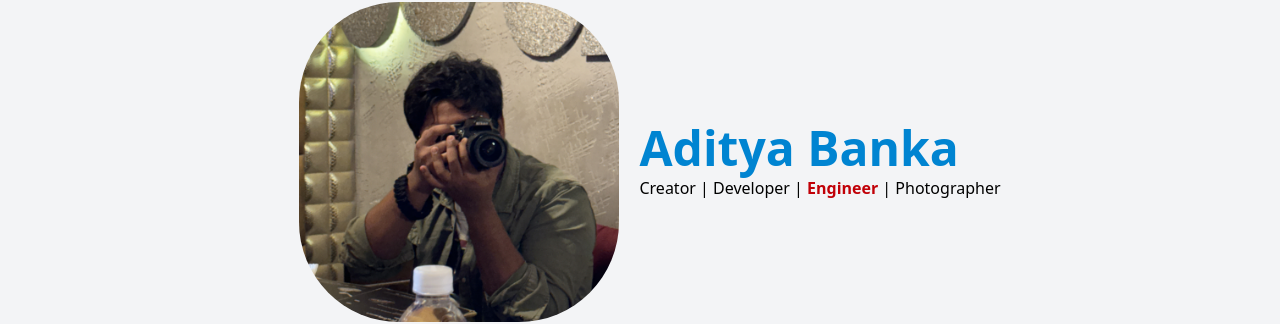
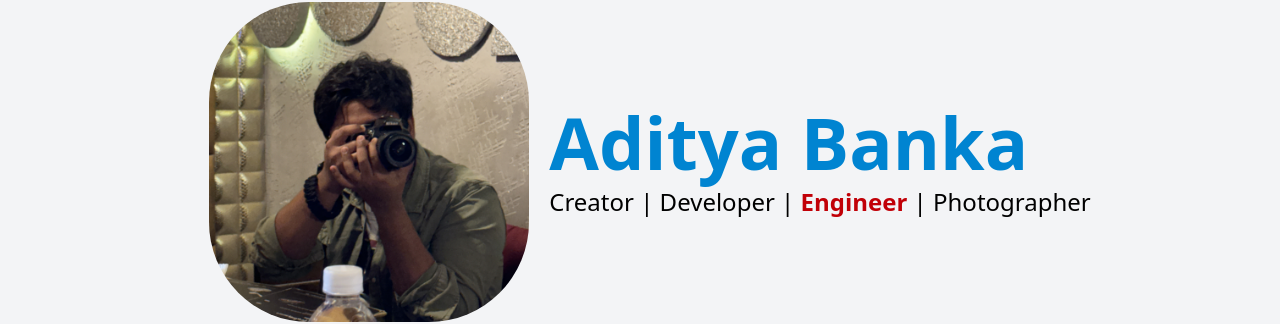
Before and after one commit to adityaBanka/adityabanka.github.io, a React (Vite) app: page /home in a window 1280 px wide. Shown: the part 98-422 px from the top of the page. Built offline with nearby package versions, Linux system fonts and the light colour scheme.

Commit message:
highlighted work page contents

```diff
--- a/src/Pages/Home.jsx
+++ b/src/Pages/Home.jsx
@@ -6,9 +6,9 @@ function HomePage() {
 
       <div className='flex lg:flex-row flex-col items-center justify-center'>
         <img src="AdityaBanka.jpg" className='w-1/2 lg:w-1/4 h-auto rounded-[100px] m-5 pointer-events-none select-none' alt="Aditya Banka" />
-        <div className='flex flex-col not-lg:items-center lg:items-left justify-center space-y-1'>
-          <h1 className='text-5xl font-bold text-sky-600'>Aditya Banka</h1>
-          <p>Creator | Developer | <span className='text-red-700 font-semibold'>Engineer</span> | Photographer</p>
+        <div className='flex flex-col not-lg:items-center lg:items-left justify-center lg:space-y-2 space-y-1'>
+          <h1 className='text-4xl lg:text-7xl font-bold text-sky-600'>Aditya Banka</h1>
+          <p className='lg:text-2xl'>Creator | Developer | <span className='text-red-700 font-semibold'>Engineer</span> | Photographer</p>
         </div>
       </div>
 
--- a/src/Pages/Project.jsx
+++ b/src/Pages/Project.jsx
@@ -1,3 +1,4 @@
+/* eslint-disable react/prop-types */
 import { useState } from 'react'
 import ProjectSection from '../Components/ProjectSection'
 
@@ -23,7 +24,7 @@ function Project() {
           My <span className="text-red-600 active:scale-95 inline-block duration-50 select-none" onClick={handleClick}>{count}</span>x Developer <span className='whitespace-nowrap'><span className='text-red-600 active:scale-95 inline-block duration-50 select-none' onClick={handleClick}>Pro</span>jects.</span> {count === 69 ? "😏Nice!" : ""}
         </p>
 
-        <p className='text-justify text-gray-700'>I have been programming since the age of <BW>13</BW>. Since then, I have worked with <BW>Java</BW>, <BW>C</BW>, <BW>C++</BW>, <BW>Python</BW>, JavaScript, HTML, CSS, and many other programming languages. In my journey I have made myself well versed in tools such as Git, Docker, VSCode, Postman, Android Studio, Chrome, Arduino, STM32, along with frameworks and libraries such as ReactJs, NodeJs, Tailwind, Spring, NumPy, Pandas, SciKit-Learn, Keras, TensorFlow, TensorflowJs, OpenCV, Google MediaPipe and more. I have used popular databases like, MySQL, SQLite, and MongoDB. I frequently use cloud services such as, Amazon Web Services (Lambda, EC2, S3, SES) and Google Cloud Platform as well. Apart from this I have also devoted time to understanding Machine Learning and Artificial Intelligence, with special emphasis on Deep Learning. Utilising Neural Networks like, 1D and 2D CNNs, RNNs and a plethora of preexisting models via transfer learning.</p>
+        <p className='text-justify text-gray-700'>I have been programming since the age of <BW>13</BW>. Since then, I have worked with <BW>Java</BW>, <BW>C</BW>, <BW>C++</BW>, <BW>Python</BW>, <BW>JavaScript</BW>, <BW>HTML</BW>, <BW>CSS</BW>, and many other <BW>programming languages</BW>. In my journey I have made myself well versed in <BW>tools</BW> such as <BW>Git</BW>, <BW>Docker</BW>, <BW>VSCode</BW>, <BW>Postman</BW>, <BW>Android Studio</BW>, <BW>Chrome</BW>, <BW>Arduino</BW>, <BW>STM32</BW>, along with <BW>frameworks</BW> and <BW>libraries</BW> such as <BW>ReactJs</BW>, <BW>NodeJs</BW>, <BW>Tailwind</BW>, <BW>Spring</BW>, <BW>NumPy</BW>, <BW>Pandas</BW>, <BW>SciKit-Learn</BW>, <BW>Keras</BW>, <BW>TensorFlow</BW>, <BW>TensorflowJs</BW>, <BW>OpenCV</BW>, <BW>Google MediaPipe</BW>, <BW>Processing (Java)</BW> and more. I have used popular <BW>databases</BW> like, <BW>MySQL</BW>, <BW>SQLite</BW>, and <BW>MongoDB</BW>. I frequently use cloud services such as, <BW>Amazon Web Services (Lambda, EC2, S3, SES)</BW> and <BW>Google Cloud Platform</BW> as well. Apart from this I have also devoted time to understanding <BW>Machine Learning</BW> and <BW>Artificial Intelligence</BW>, with special emphasis on <BW>Deep Learning</BW>. Utilising <BW>Neural Networks</BW> like, <BW>1D</BW> and <BW>2D CNNs</BW>, <BW>RNNs</BW> and a plethora of preexisting models via <BW>transfer learning</BW>.</p>
       </div>
 
       <div className='space-y-30'>
```
